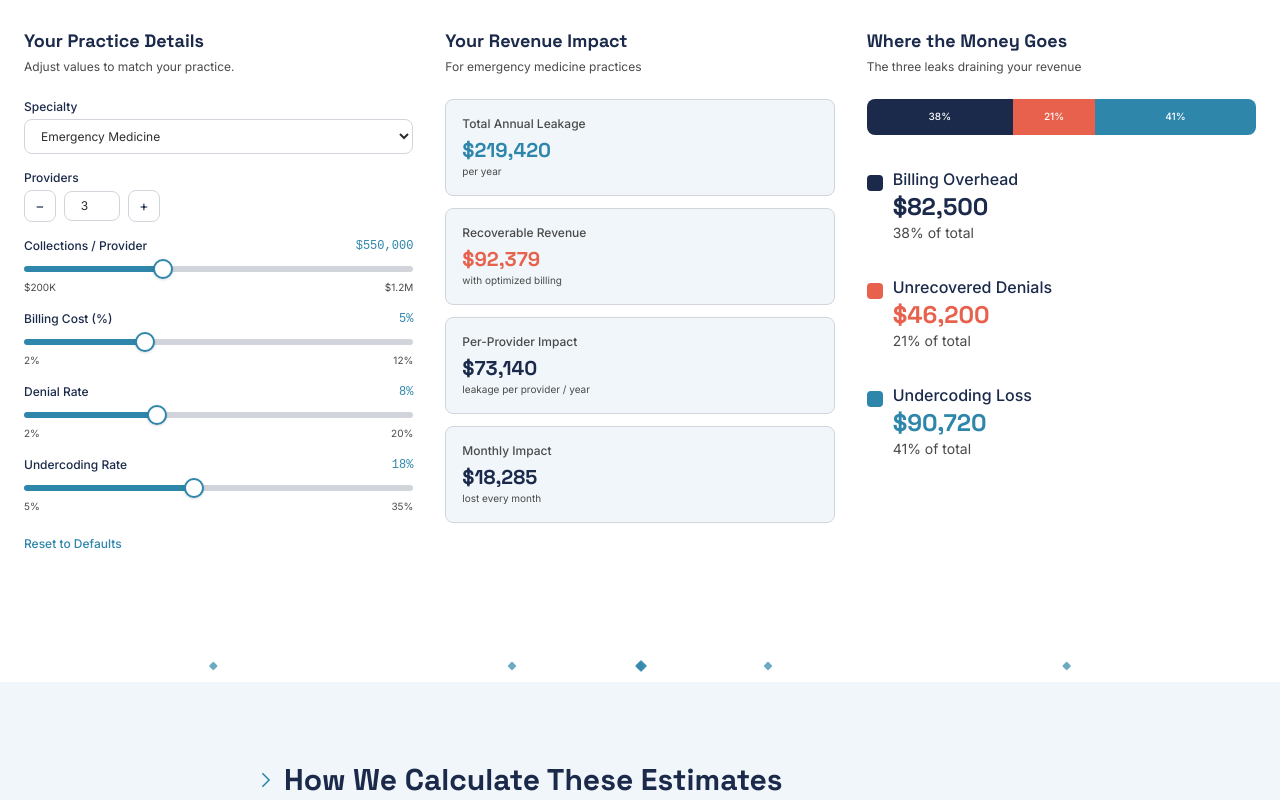
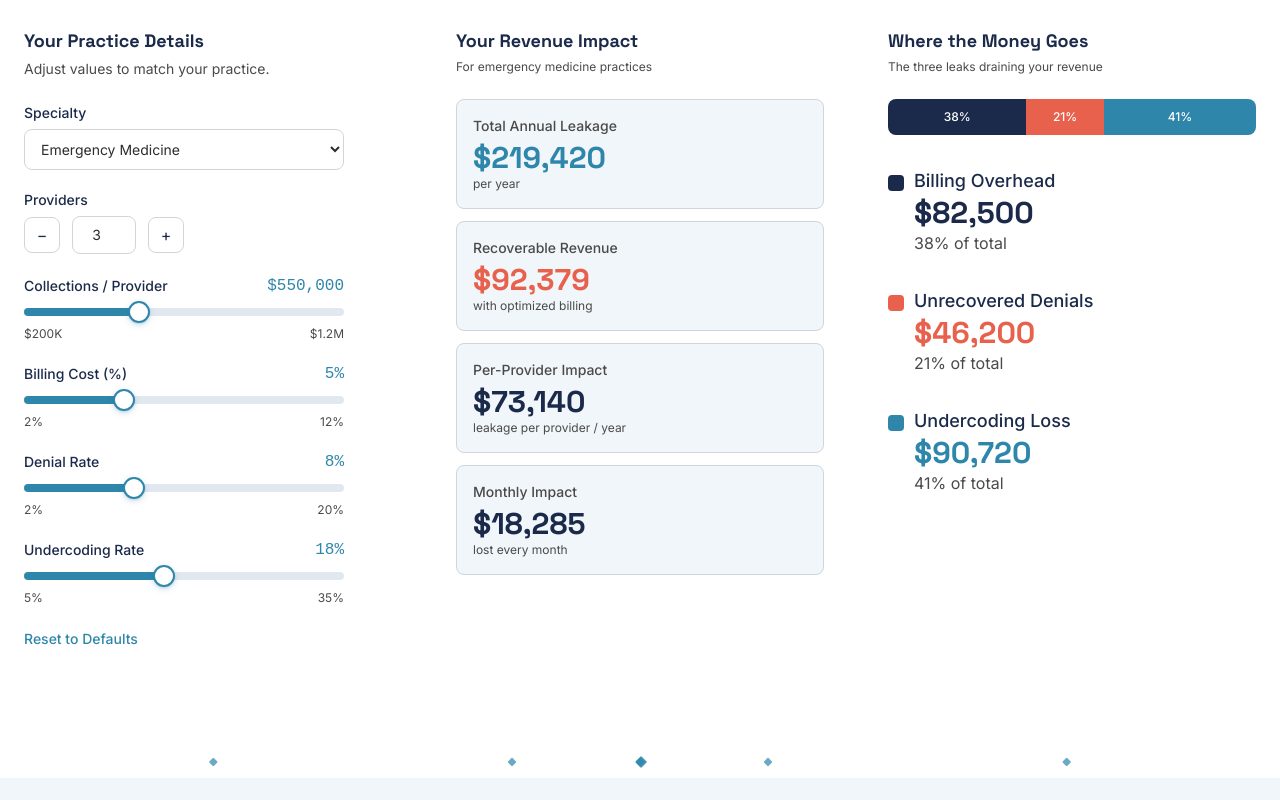
Before and after one commit to RizeXCapital/website, a Next.js app: page /sovereign-rcm/roi-calculator in a window 1280 px wide. Shown: the part 640-1440 px from the top of the page. Built offline with nearby package versions, Linux system fonts and the light colour scheme.

Commit message:
Polish ROI calculator inputs, sliders, and methodology section
Increase font sizes and spacing for readability, add tooltips to input
labels, refine slider thumb styling with hover/active states, and
convert methodology from collapsible to always-visible section.

```diff
--- a/src/components/ROICalculator.tsx
+++ b/src/components/ROICalculator.tsx
@@ -2,6 +2,7 @@
 
 import { useState, useMemo, useCallback } from "react";
 import SectionDivider from "@/components/SectionDivider";
+import Tooltip from "@/components/Tooltip";
 
 /* -----------------------------------------------------------------------
    Specialty benchmark data
@@ -189,11 +190,11 @@ export default function ROICalculator() {
           -webkit-appearance: none;
           appearance: none;
           width: 100%;
-          height: 6px;
-          border-radius: 3px;
+          height: 8px;
+          border-radius: 9999px;
           outline: none;
           --range-fill: #2E86AB;
-          --range-track: #D1D5DB;
+          --range-track: #E2E8F0;
         }
         .dark input[type="range"] {
           --range-track: #2D3F5E;
@@ -201,22 +202,40 @@ export default function ROICalculator() {
         input[type="range"]::-webkit-slider-thumb {
           -webkit-appearance: none;
           appearance: none;
-          width: 20px;
-          height: 20px;
+          width: 22px;
+          height: 22px;
           border-radius: 50%;
           background: white;
           border: 2px solid #2E86AB;
           cursor: pointer;
-          box-shadow: 0 1px 3px rgba(0,0,0,0.15);
+          box-shadow: 0 2px 6px rgba(46,134,171,0.25), 0 1px 2px rgba(0,0,0,0.1);
+          transition: box-shadow 0.15s ease, transform 0.15s ease;
+        }
+        input[type="range"]::-webkit-slider-thumb:hover {
+          box-shadow: 0 2px 10px rgba(46,134,171,0.4), 0 1px 3px rgba(0,0,0,0.12);
+          transform: scale(1.1);
+        }
+        input[type="range"]::-webkit-slider-thumb:active {
+          transform: scale(1.15);
+          box-shadow: 0 2px 12px rgba(46,134,171,0.5), 0 1px 3px rgba(0,0,0,0.15);
         }
         input[type="range"]::-moz-range-thumb {
-          width: 20px;
-          height: 20px;
+          width: 22px;
+          height: 22px;
           border-radius: 50%;
           background: white;
           border: 2px solid #2E86AB;
           cursor: pointer;
-          box-shadow: 0 1px 3px rgba(0,0,0,0.15);
+          box-shadow: 0 2px 6px rgba(46,134,171,0.25), 0 1px 2px rgba(0,0,0,0.1);
+          transition: box-shadow 0.15s ease, transform 0.15s ease;
+        }
+        input[type="range"]::-moz-range-thumb:hover {
+          box-shadow: 0 2px 10px rgba(46,134,171,0.4), 0 1px 3px rgba(0,0,0,0.12);
+          transform: scale(1.1);
+        }
+        input[type="range"]::-moz-range-thumb:active {
+          transform: scale(1.15);
+          box-shadow: 0 2px 12px rgba(46,134,171,0.5), 0 1px 3px rgba(0,0,0,0.15);
         }
         @media (pointer: coarse) {
           input[type="range"]::-webkit-slider-thumb {
@@ -233,24 +252,26 @@ export default function ROICalculator() {
       {/* ── Calculator Section ────────────────────────────────────── */}
       <section className="bg-white px-6 py-20 dark:bg-dark-bg lg:py-24">
         <div className="mx-auto max-w-7xl">
-          <div className="grid grid-cols-1 gap-8 md:grid-cols-3">
+          <div className="grid grid-cols-1 gap-12 md:grid-cols-3 lg:gap-16">
             {/* Column 1 — Inputs */}
-            <div className="min-w-0">
+            <div className="min-w-0 max-w-xs">
               <h2 className="font-heading text-lg font-bold text-navy dark:text-white">
                 Your Practice Details
               </h2>
-              <p className="mt-1 text-xs text-charcoal-light dark:text-gray-300">
+              <p className="mt-1 text-sm text-charcoal-light dark:text-gray-300">
                 Adjust values to match your practice.
               </p>
 
-              <div className="mt-6 space-y-4">
+              <div className="mt-6 space-y-5">
                 {/* Specialty */}
                 <div>
                   <label
                     htmlFor="roi-specialty"
-                    className="block text-xs font-medium text-navy dark:text-white"
+                    className="block text-sm font-medium text-navy dark:text-white"
                   >
-                    Specialty
+                    <Tooltip text="Selecting a specialty auto-fills industry benchmarks for denial rate, undercoding, and collections">
+                      Specialty
+                    </Tooltip>
                   </label>
                   <select
                     id="roi-specialty"
@@ -258,7 +279,7 @@ export default function ROICalculator() {
                     onChange={(e) =>
                       handleSpecialtyChange(e.target.value as SpecialtyKey)
                     }
-                    className="mt-1 w-full rounded-lg border border-gray-300 bg-white px-3 py-2 text-xs text-charcoal dark:border-dark-border dark:bg-dark-elevated dark:text-dark-text"
+                    className="mt-1.5 w-full rounded-lg border border-gray-300 bg-white px-3 py-2.5 text-sm text-charcoal dark:border-dark-border dark:bg-dark-elevated dark:text-dark-text"
                   >
                     {Object.keys(SPECIALTIES).map((s) => (
                       <option key={s} value={s}>
@@ -270,14 +291,14 @@ export default function ROICalculator() {
 
                 {/* Providers */}
                 <div>
-                  <label className="block text-xs font-medium text-navy dark:text-white">
+                  <label className="block text-sm font-medium text-navy dark:text-white">
                     Providers
                   </label>
-                  <div className="mt-1 flex items-center gap-2">
+                  <div className="mt-1.5 flex items-center gap-3">
                     <button
                       type="button"
                       onClick={() => setProviders(Math.max(1, providers - 1))}
-                      className="flex h-8 w-8 items-center justify-center rounded-lg border border-gray-300 text-sm text-navy transition-colors hover:bg-ice dark:border-dark-border dark:text-white dark:hover:bg-dark-elevated"
+                      className="flex h-9 w-9 items-center justify-center rounded-lg border border-gray-300 text-base text-navy transition-colors hover:bg-ice dark:border-dark-border dark:text-white dark:hover:bg-dark-elevated"
                       aria-label="Decrease providers"
                     >
                       &minus;
@@ -292,12 +313,12 @@ export default function ROICalculator() {
                           Math.max(1, Math.min(25, parseInt(e.target.value) || 1)),
                         )
                       }
-                      className="w-14 rounded-lg border border-gray-300 bg-white px-2 py-1.5 text-center text-xs text-charcoal dark:border-dark-border dark:bg-dark-elevated dark:text-dark-text"
+                      className="w-16 rounded-lg border border-gray-300 bg-white px-2 py-2 text-center text-sm text-charcoal dark:border-dark-border dark:bg-dark-elevated dark:text-dark-text"
                     />
                     <button
                       type="button"
                       onClick={() => setProviders(Math.min(25, providers + 1))}
-                      className="flex h-8 w-8 items-center justify-center rounded-lg border border-gray-300 text-sm text-navy transition-colors hover:bg-ice dark:border-dark-border dark:text-white dark:hover:bg-dark-elevated"
+                      className="flex h-9 w-9 items-center justify-center rounded-lg border border-gray-300 text-base text-navy transition-colors hover:bg-ice dark:border-dark-border dark:text-white dark:hover:bg-dark-elevated"
                       aria-label="Increase providers"
                     >
                       +
@@ -307,9 +328,11 @@ export default function ROICalculator() {
 
                 {/* Annual Collections / Provider */}
                 <div>
-                  <label className="flex items-center justify-between text-xs font-medium text-navy dark:text-white">
-                    <span>Collections / Provider</span>
-                    <span className="font-mono text-teal dark:text-teal-dark">
+                  <label className="flex items-center justify-between text-sm font-medium text-navy dark:text-white">
+                    <Tooltip text="Total annual collections per provider before billing costs — includes all payer sources">
+                      Collections / Provider
+                    </Tooltip>
+                    <span className="font-mono text-base text-teal dark:text-teal-dark">
                       {formatCurrency(collectionsPerProvider)}
                     </span>
                   </label>
@@ -323,10 +346,10 @@ export default function ROICalculator() {
                       markOverride("collections");
                       setCollectionsPerProvider(parseInt(e.target.value));
                     }}
-                    className="mt-1.5"
+                    className="mt-2"
                     style={sliderBg(collectionsPerProvider, 200000, 1200000)}
                   />
-                  <div className="mt-0.5 flex justify-between text-[10px] text-charcoal-light dark:text-gray-400">
+                  <div className="mt-1 flex justify-between text-xs text-charcoal-light dark:text-gray-400">
                     <span>$200K</span>
                     <span>$1.2M</span>
                   </div>
@@ -334,9 +357,11 @@ export default function ROICalculator() {
 
                 {/* Billing Cost % */}
                 <div>
-                  <label className="flex items-center justify-between text-xs font-medium text-navy dark:text-white">
-                    <span>Billing Cost (%)</span>
-                    <span className="font-mono text-teal dark:text-teal-dark">
+                  <label className="flex items-center justify-between text-sm font-medium text-navy dark:text-white">
+                    <Tooltip text="Percentage of collections paid to your billing company — MGMA benchmark: 4.8–5.2% for outsourced billing">
+                      Billing Cost (%)
+                    </Tooltip>
+                    <span className="font-mono text-base text-teal dark:text-teal-dark">
                       {billingCostPct}%
                     </span>
                   </label>
@@ -349,10 +374,10 @@ export default function ROICalculator() {
                     onChange={(e) =>
                       setBillingCostPct(parseFloat(e.target.value))
                     }
-                    className="mt-1.5"
+                    className="mt-2"
                     style={sliderBg(billingCostPct, 2, 12)}
                   />
-                  <div className="mt-0.5 flex justify-between text-[10px] text-charcoal-light dark:text-gray-400">
+                  <div className="mt-1 flex justify-between text-xs text-charcoal-light dark:text-gray-400">
                     <span>2%</span>
                     <span>12%</span>
                   </div>
@@ -360,9 +385,11 @@ export default function ROICalculator() {
 
                 {/* Denial Rate */}
                 <div>
-                  <label className="flex items-center justify-between text-xs font-medium text-navy dark:text-white">
-                    <span>Denial Rate</span>
-                    <span className="font-mono text-teal dark:text-teal-dark">
+                  <label className="flex items-center justify-between text-sm font-medium text-navy dark:text-white">
+                    <Tooltip text="Percentage of claims denied on first submission — industry average is 6–13% depending on specialty">
+                      Denial Rate
+                    </Tooltip>
+                    <span className="font-mono text-base text-teal dark:text-teal-dark">
                       {denialRatePct}%
                     </span>
                   </label>
@@ -376,10 +403,10 @@ export default function ROICalculator() {
                       markOverride("denialRate");
                       setDenialRatePct(parseFloat(e.target.value));
                     }}
-                    className="mt-1.5"
+                    className="mt-2"
                     style={sliderBg(denialRatePct, 2, 20)}
                   />
-                  <div className="mt-0.5 flex justify-between text-[10px] text-charcoal-light dark:text-gray-400">
+                  <div className="mt-1 flex justify-between text-xs text-charcoal-light dark:text-gray-400">
                     <span>2%</span>
                     <span>20%</span>
                   </div>
@@ -387,9 +414,11 @@ export default function ROICalculator() {
 
                 {/* Undercoding Rate */}
                 <div>
-                  <label className="flex items-center justify-between text-xs font-medium text-navy dark:text-white">
-                    <span>Undercoding Rate</span>
-                    <span className="font-mono text-teal dark:text-teal-dark">
+                  <label className="flex items-center justify-between text-sm font-medium text-navy dark:text-white">
+                    <Tooltip text="Percentage of visits where documented services are billed at a lower level than supported — AAFP estimates $30K+ lost per provider annually">
+                      Undercoding Rate
+                    </Tooltip>
+                    <span className="font-mono text-base text-teal dark:text-teal-dark">
                       {undercodingPct}%
                     </span>
                   </label>
@@ -403,10 +432,10 @@ export default function ROICalculator() {
                       markOverride("undercodingRate");
                       setUndercodingPct(parseInt(e.target.value));
                     }}
-                    className="mt-1.5"
+                    className="mt-2"
                     style={sliderBg(undercodingPct, 5, 35)}
                   />
-                  <div className="mt-0.5 flex justify-between text-[10px] text-charcoal-light dark:text-gray-400">
+                  <div className="mt-1 flex justify-between text-xs text-charcoal-light dark:text-gray-400">
                     <span>5%</span>
                     <span>35%</span>
                   </div>
@@ -416,7 +445,7 @@ export default function ROICalculator() {
                 <button
                   type="button"
                   onClick={resetDefaults}
-                  className="text-xs font-medium text-teal transition-colors hover:text-teal-light dark:text-teal-dark dark:hover:text-teal"
+                  className="text-sm font-medium text-teal transition-colors hover:text-teal-light dark:text-teal-dark dark:hover:text-teal"
                 >
                   Reset to Defaults
                 </button>
@@ -424,7 +453,7 @@ export default function ROICalculator() {
             </div>
 
             {/* Column 2 — Revenue Impact */}
-            <div className="min-w-0">
+            <div className="min-w-0 max-w-sm">
               <h2 className="font-heading text-lg font-bold text-navy dark:text-white">
                 Your Revenue Impact
               </h2>
@@ -434,49 +463,49 @@ export default function ROICalculator() {
 
               <div className="mt-6 space-y-3">
                 <div className="rounded-lg border border-gray-300 bg-ice p-4 dark:border-dark-border dark:bg-dark-surface">
-                  <p className="text-xs font-medium text-charcoal-light dark:text-gray-400">
+                  <p className="text-sm font-medium text-charcoal-light dark:text-gray-400">
                     Total Annual Leakage
                   </p>
-                  <p className="mt-1 font-heading text-xl font-bold text-teal dark:text-teal-dark">
+                  <p className="mt-1 font-heading text-3xl font-bold text-teal dark:text-teal-dark">
                     {formatCurrency(results.totalLeakage)}
                   </p>
-                  <p className="text-[10px] text-charcoal-light dark:text-gray-400">
+                  <p className="text-xs text-charcoal-light dark:text-gray-400">
                     per year
                   </p>
                 </div>
 
                 <div className="rounded-lg border border-gray-300 bg-ice p-4 dark:border-dark-border dark:bg-dark-surface">
-                  <p className="text-xs font-medium text-charcoal-light dark:text-gray-400">
+                  <p className="text-sm font-medium text-charcoal-light dark:text-gray-400">
                     Recoverable Revenue
                   </p>
-                  <p className="mt-1 font-heading text-xl font-bold text-coral">
+                  <p className="mt-1 font-heading text-3xl font-bold text-coral">
                     {formatCurrency(results.recoverableRevenue)}
                   </p>
-                  <p className="text-[10px] text-charcoal-light dark:text-gray-400">
+                  <p className="text-xs text-charcoal-light dark:text-gray-400">
                     with optimized billing
                   </p>
                 </div>
 
                 <div className="rounded-lg border border-gray-300 bg-ice p-4 dark:border-dark-border dark:bg-dark-surface">
-                  <p className="text-xs font-medium text-charcoal-light dark:text-gray-400">
+                  <p className="text-sm font-medium text-charcoal-light dark:text-gray-400">
                     Per-Provider Impact
                   </p>
-                  <p className="mt-1 font-heading text-xl font-bold text-navy dark:text-white">
+                  <p className="mt-1 font-heading text-3xl font-bold text-navy dark:text-white">
                     {formatCurrency(results.perProviderLeakage)}
                   </p>
-                  <p className="text-[10px] text-charcoal-light dark:text-gray-400">
+                  <p className="text-xs text-charcoal-light dark:text-gray-400">
                     leakage per provider / year
                   </p>
                 </div>
 
                 <div className="rounded-lg border border-gray-300 bg-ice p-4 dark:border-dark-border dark:bg-dark-surface">
-                  <p className="text-xs font-medium text-charcoal-light dark:text-gray-400">
+                  <p className="text-sm font-medium text-charcoal-light dark:text-gray-400">
                     Monthly Impact
                   </p>
-                  <p className="mt-1 font-heading text-xl font-bold text-navy dark:text-white">
+                  <p className="mt-1 font-heading text-3xl font-bold text-navy dark:text-white">
                     {formatCurrency(results.monthlyImpact)}
                   </p>
-                  <p className="text-[10px] text-charcoal-light dark:text-gray-400">
+                  <p className="text-xs text-charcoal-light dark:text-gray-400">
                     lost every month
                   </p>
                 </div>
@@ -495,19 +524,19 @@ export default function ROICalculator() {
               {/* Stacked bar */}
               <div className="mt-6 flex h-9 overflow-hidden rounded-lg">
                 <div
-                  className="flex items-center justify-center bg-navy text-[10px] font-medium text-white transition-all duration-300"
+                  className="flex items-center justify-center bg-navy text-xs font-medium text-white transition-all duration-300"
                   style={{ width: `${barSegments.billing}%` }}
                 >
                   {barSegments.billing >= 18 && `${barSegments.billing.toFixed(0)}%`}
                 </div>
                 <div
-                  className="flex items-center justify-center bg-coral text-[10px] font-medium text-white transition-all duration-300"
+                  className="flex items-center justify-center bg-coral text-xs font-medium text-white transition-all duration-300"
                   style={{ width: `${barSegments.denials}%` }}
                 >
                   {barSegments.denials >= 18 && `${barSegments.denials.toFixed(0)}%`}
                 </div>
                 <div
-                  className="flex items-center justify-center bg-teal text-[10px] font-medium text-white transition-all duration-300"
+                  className="flex items-center justify-center bg-teal text-xs font-medium text-white transition-all duration-300"
                   style={{ width: `${barSegments.undercoding}%` }}
                 >
                   {barSegments.undercoding >= 18 &&
@@ -520,13 +549,13 @@ export default function ROICalculator() {
                 <div className="flex items-start gap-2.5">
                   <div className="mt-2 h-4 w-4 shrink-0 rounded bg-navy" />
                   <div>
-                    <p className="text-base font-medium text-navy dark:text-white">
+                    <p className="text-lg font-medium text-navy dark:text-white">
                       Billing Overhead
                     </p>
-                    <p className="font-heading text-2xl font-bold text-navy dark:text-white">
+                    <p className="font-heading text-3xl font-bold text-navy dark:text-white">
                       {formatCurrency(results.billingCost)}
                     </p>
-                    <p className="text-sm text-charcoal-light dark:text-gray-400">
+                    <p className="text-base text-charcoal-light dark:text-gray-400">
                       {barSegments.billing.toFixed(0)}% of total
                     </p>
                   </div>
@@ -535,13 +564,13 @@ export default function ROICalculator() {
                 <div className="flex items-start gap-2.5">
                   <div className="mt-2 h-4 w-4 shrink-0 rounded bg-coral" />
                   <div>
-                    <p className="text-base font-medium text-navy dark:text-white">
+                    <p className="text-lg font-medium text-navy dark:text-white">
                       Unrecovered Denials
                     </p>
-                    <p className="font-heading text-2xl font-bold text-coral">
+                    <p className="font-heading text-3xl font-bold text-coral">
                       {formatCurrency(results.unrecoveredLoss)}
                     </p>
-                    <p className="text-sm text-charcoal-light dark:text-gray-400">
+                    <p className="text-base text-charcoal-light dark:text-gray-400">
                       {barSegments.denials.toFixed(0)}% of total
                     </p>
                   </div>
@@ -550,13 +579,13 @@ export default function ROICalculator() {
                 <div className="flex items-start gap-2.5">
                   <div className="mt-2 h-4 w-4 shrink-0 rounded bg-teal" />
                   <div>
-                    <p className="text-base font-medium text-navy dark:text-white">
+                    <p className="text-lg font-medium text-navy dark:text-white">
                       Undercoding Loss
                     </p>
-                    <p className="font-heading text-2xl font-bold text-teal dark:text-teal-dark">
+                    <p className="font-heading text-3xl font-bold text-teal dark:text-teal-dark">
                       {formatCurrency(results.undercodingLoss)}
                     </p>
-                    <p className="text-sm text-charcoal-light dark:text-gray-400">
+                    <p className="text-base text-charcoal-light dark:text-gray-400">
                       {barSegments.undercoding.toFixed(0)}% of total
                     </p>
                   </div>
@@ -572,29 +601,13 @@ export default function ROICalculator() {
       {/* ── Methodology ───────────────────────────────────────────── */}
       <section className="bg-ice px-6 py-16 dark:bg-dark-surface lg:py-20">
         <div className="mx-auto max-w-3xl">
-          <details className="group">
-            <summary className="cursor-pointer list-none font-heading text-3xl font-bold text-navy dark:text-white [&::-webkit-details-marker]:hidden">
-              <span className="flex items-center gap-2">
-                <svg
-                  className="h-5 w-5 text-teal transition-transform group-open:rotate-90 dark:text-teal-dark"
-                  fill="none"
-                  viewBox="0 0 24 24"
-                  strokeWidth={2}
-                  stroke="currentColor"
-                >
-                  <path
-                    strokeLinecap="round"
-                    strokeLinejoin="round"
-                    d="M8.25 4.5l7.5 7.5-7.5 7.5"
-                  />
-                </svg>
-                How We Calculate These Estimates
-              </span>
-            </summary>
-            <div className="mt-4 space-y-4 text-base leading-relaxed text-charcoal-light dark:text-gray-300">
+          <div>
+            <h2 className="text-center font-heading text-3xl font-bold text-navy dark:text-white">
+              How We Calculate These Estimates
+            </h2>
+            <div className="mt-6 space-y-4 text-base leading-relaxed text-charcoal-light dark:text-gray-300">
               <p>
-                These projections use specialty-adjusted industry benchmarks
-                from leading healthcare analytics organizations:
+                Projections based on specialty-adjusted benchmarks from MGMA, AAFP, and HFMA:
               </p>
               <ul className="list-disc space-y-2 pl-6">
                 <li>
@@ -609,7 +622,7 @@ export default function ROICalculator() {
                   <strong className="text-navy dark:text-white">
                     Denial rates and recovery:
                   </strong>{" "}
-                  HFMA data shows average first-pass denial rates of 6–13%
+                  Healthcare Financial Management Association (HFMA) data shows average first-pass denial rates of 6–13%
                   depending on specialty, with 65% eventual recovery. We apply a
                   35% permanent loss factor to denied claims.
                 </li>
@@ -617,7 +630,7 @@ export default function ROICalculator() {
                   <strong className="text-navy dark:text-white">
                     Undercoding:
                   </strong>{" "}
-                  AAFP research indicates systematic undercoding costs $30,000+
+                  American Academy of Family Physicians (AAFP) research indicates systematic undercoding costs $30,000+
                   per physician annually. We calculate per-visit deltas based on
                   specialty-specific visit complexity and E/M coding patterns.
                 </li>
@@ -638,7 +651,7 @@ export default function ROICalculator() {
                 personalized analysis using your actual claims data.
               </p>
             </div>
-          </details>
+          </div>
         </div>
       </section>
     </>
```
